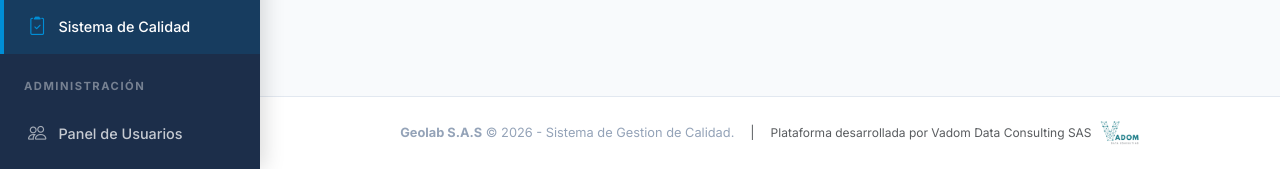
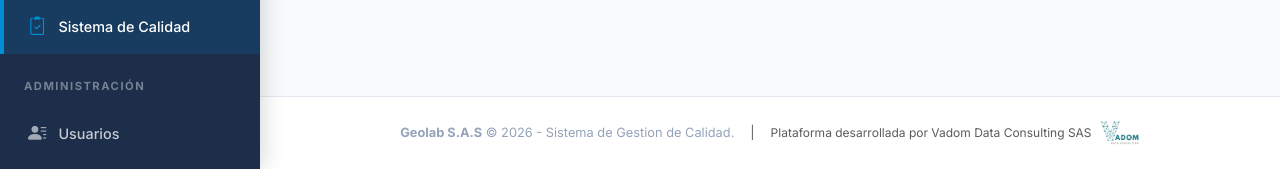
Before and after one commit to Santiago-caicedo/Geolab_master, a Django app: page /calidad/area/1/ in a window 1280 px wide. Shown: the part 631-800 px from the top of the page. Run offline with Django 5.2, Linux system fonts and the light colour scheme; a user stored in the database is signed in; tables that the repository leaves empty hold one stand-in row (values such as "Sample post"); parts of the project's set-up code (start-up, migrations or seed data) failed here and were passed over; some libraries are stand-ins or nearby versions.

Commit message:
Sidebar: enlace Usuarios (registro de clientes) encima del Panel de Usuarios
Co-Authored-By: Claude Opus 5.5 <noreply@anthropic.com>

```diff
--- a/templates/includes/sidebar_staff.html
+++ b/templates/includes/sidebar_staff.html
@@ -47,13 +47,13 @@
 
         <div class="nav-section">ADMINISTRACIÓN</div>
 
+        <a href="{% url 'lista_usuarios_cliente' %}" class="nav-link {% if 'usuarios' in request.path and '/usuarios/panel/' not in request.path %}active{% endif %}">
+            <i class="bi bi-person-lines-fill"></i> Usuarios
+        </a>
+
         {% if request.user.is_superuser %}
-        <a href="{% url 'panel_usuarios' %}" class="nav-link {% if 'usuarios' in request.path %}active{% endif %}">
+        <a href="{% url 'panel_usuarios' %}" class="nav-link {% if '/usuarios/panel/' in request.path %}active{% endif %}">
             <i class="bi bi-people"></i> Panel de Usuarios
-        </a>
-        {% else %}
-        <a href="{% url 'lista_usuarios_cliente' %}" class="nav-link {% if 'usuarios' in request.path %}active{% endif %}">
-            <i class="bi bi-people"></i> Usuarios y Accesos
         </a>
         {% endif %}
 
```
